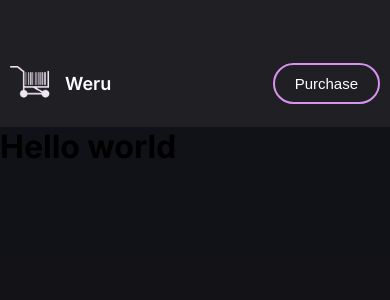
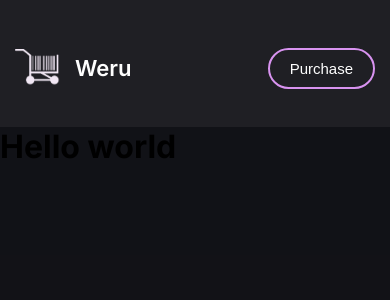
Before and after one commit to emanuelnakeng/weru, a React (Create React App) app: page / in a window 390 px wide. Shown: the top 300 px of the page. Built offline with nearby package versions, Linux system fonts and the light colour scheme.

Commit message:
Fixed header for mobile

```diff
--- a/src/index.css
+++ b/src/index.css
@@ -119,7 +119,8 @@ nav {
 
 @media (max-width: 480px) {
 	nav {
-		padding: 0px 10px;
+		padding: 0px 15px;
+		margin-top: 5px;
 	}
 
 	.action-container button {
@@ -127,10 +128,10 @@ nav {
 	}
 
 	.logo {
-		width: 45px;
+		width: 50px;
 	}
 	.logo-weru {
-		font-size: 18px;
+		font-size: 22px;
 	}
 }
 footer {
```
